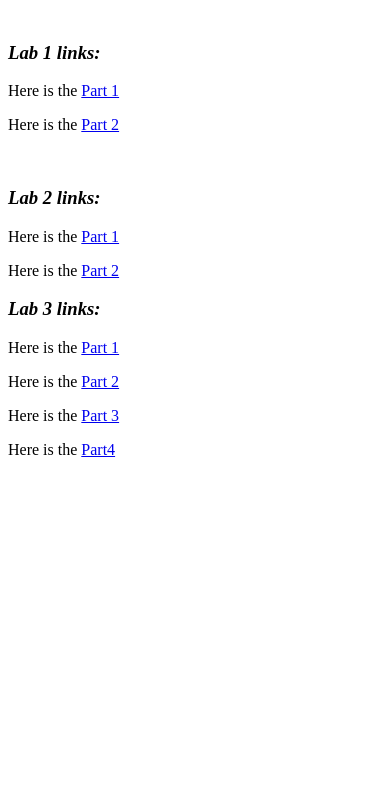
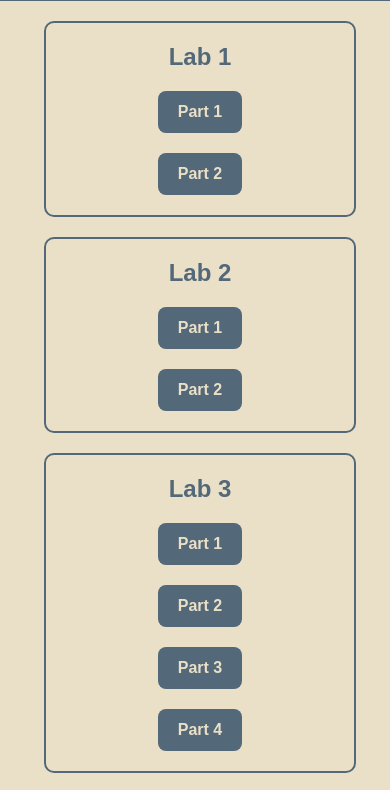
Before and after one commit to pkushal05/pkushal05.github.io, a plain HTML site: page index.html in a window 390 px wide. Shown: the part 186-976 px from the top of the page. Before the commit the page ends 844 px from the top, so only its background shows below. Drawn offline with Linux system fonts and the light colour scheme; a web font is replaced by a local one.

Commit message:
Styled the homepage using CSS
Little bit of practice

```diff
--- a/index.html
+++ b/index.html
@@ -1,29 +1,75 @@
 <!DOCTYPE html>
 <html lang="en">
+
+<head>
     <!--
         Name: Kushal Patel
         File: HomePage for assignments
-        Date: 23 Jan, 2024
+        Date: 3 Mar, 2025
         Desc: This is a homepage which contains the links to assignments.
     -->
-<head>
     <meta charset="UTF-8">
+    <meta name="viewport" content="width=device-width, initial-scale=1.0">
     <title>INFT1206 - Home Page</title>
+    <link rel="shortcut icon" href="./favicon/favicon.ico" type="image/x-icon">
+    <link rel="stylesheet" href="style.css">
+    <link rel="stylesheet" href="mediaqueries.css">
 </head>
+
 <body>
-<h1>INFT1206 - Web Devlopment Fundamentals</h1>
 
-<h2>This website is homepage for all the assignments of <b>INFT1206</b></h2><br>
-<h3><b><i>Lab 1 links: </i></b></h3>
-<p>Here is the <a href = "./Lab1/Part1/part1.html"> Part 1</a></p>
-<p>Here is the <a href = "./Lab1/Part2/part2.html"> Part 2</a></p><br>
-<h3><b><i>Lab 2 links: </i></b></h3>
-<p>Here is the <a href="./Lab2/Part1/part1.html">Part 1</a></p>
-<p>Here is the <a href="./Lab2/Part2/part2.html">Part 2</a></p>
-<h3><b><i>Lab 3 links: </i></b></h3>
-<p>Here is the <a href="./Lab3/Part1/part1.html">Part 1</a></p>
-<p>Here is the <a href="./Lab3/Part2/part2.html">Part 2</a></p>
-<p>Here is the <a href="./Lab3/Part3/part3.html">Part 3</a></p>
-<p>Here is the <a href="./Lab3/Part4/part4.html">Part4</a></p>
+    <header>
+        <h1>INFT1206 - Web Devlopment Fundamentals</h1>
+        <p>This website is homepage for all the assignments of <b>INFT1206</b></p>
+    </header>
+
+    <main class="container flex">
+        <div class="lab1 flex lab-boxes hover-effect">
+            <h2>Lab 1</h2>
+            <p><a href="./Lab1/Part1/part1.html" class="link-button">Part 1</a>
+            </p>
+            <p><a href="./Lab1/Part2/part2.html" class="link-button">Part 2</a>
+            </p>
+        </div>
+
+        <div class="lab2 flex lab-boxes hover-effect">
+            <h2>Lab 2</h2>
+            <p><a href="./Lab2/Part1/part1.html" class="link-button">Part 1</a>
+            </p>
+            <p><a href="./Lab2/Part2/part2.html" class="link-button">Part 2</a>
+            </p>
+        </div>
+
+        <div class="lab3 flex lab-boxes hover-effect">
+            <h2>Lab 3</h2>
+            <div class="grid-links">
+                <p><a href="./Lab3/Part1/part1.html" class="link-button">Part
+                        1</a></p>
+                <p><a href="./Lab3/Part2/part2.html" class="link-button">Part
+                        2</a></p>
+                <p><a href="./Lab3/Part3/part3.html" class="link-button">Part
+                        3</a></p>
+                <p><a href="./Lab3/Part4/part4.html" class="link-button">Part
+                        4</a></p>
+            </div>
+        </div>
+
+        <div class="lab4 flex lab-boxes hover-effect">
+            <h2>Lab 4</h2>
+            <div class="grid-links">
+                <p><a href="#" class="link-button">Part 1</a></p>
+                <p><a href="#" class="link-button">Part 2</a></p>
+                <p><a href="#" class="link-button">Part 3</a></p>
+                <p><a href="#" class="link-button">Part 4</a></p>
+            </div>
+        </div>
+
+        <div class="lab5 flex lab-boxes hover-effect">
+            <h2>Lab 5</h2>
+            <p><a href="#" class="link-button">Part 1</a></p>
+        </div>
+    </main>
+
 </body>
+
 </html>
--- /dev/null
+++ b/mediaqueries.css
@@ -0,0 +1,57 @@
+@media only screen and (max-width: 600px) {
+    h1 {
+        font-size: 2rem;
+    }
+
+    p {
+        font-size: 1rem;
+    }
+
+    h2 {
+        font-size: 1.5rem;
+    }
+
+    body {
+        flex-direction: column;
+        align-items: center;
+        gap: 40px;
+    }
+
+    .container {
+        flex-direction: column;
+        align-items: center;
+        height: auto;
+        padding-top: 20px;
+        padding-bottom: 20px;
+    }
+
+    .lab-boxes {
+        width: 80%;
+        height: auto;
+        padding: 20px;
+    }
+
+    .grid-links {
+        grid-template-columns: 1fr;
+        row-gap: 20px;
+    }
+
+    .link-button {
+        padding: 12px 20px;
+        font-size: 1rem;
+        text-align: center;
+    }
+
+    .link-button:hover {
+        transform: none;
+        box-shadow: none;
+    }
+
+    .lab1,
+    .lab2,
+    .lab3,
+    .lab4,
+    .lab5 {
+        gap: 20px;
+    }
+}
--- /dev/null
+++ b/style.css
@@ -0,0 +1,119 @@
+@import url('https://fonts.googleapis.com/css2?family=Big+Shoulders+Stencil:opsz,wght@10..72,100..900&display=swap');
+
+/* Global variables */
+* {
+    margin: 0;
+    padding: 0;
+    box-sizing: border-box;
+}
+
+:root {
+    --background-color: #536878;
+    --primary-text-color: #536878;
+    --header-color:  #EAE0C8;
+}
+
+h1 {
+    font-size: 3.5rem;
+    font-family: "Big Shoulders Stencil", sans-serif;
+}
+
+p {
+    font-size: 1.4rem;
+    font-family: "Big Shoulders Stencil", sans-serif;
+
+}
+
+h2 {
+    font-size: 2.4rem;
+    font-family: "Big Shoulders Stencil", sans-serif;
+
+
+}
+
+/* Utility class */
+
+.flex {
+    display: flex;
+    justify-content: center;
+    align-items: center;
+}
+
+body {
+    background-color: var(--background-color);
+    max-width: 100%;
+    min-height: 100vh;
+    display: flex;
+    justify-content: center;
+    align-items: center;
+    flex-direction: column;
+    color: var(--header-color);
+    gap: 80px;
+
+}
+
+header {
+    text-align: center;
+}
+
+.link-button{
+    background: var(--primary-text-color);
+    border-radius: 8px;
+    font-weight: 600;
+    color: #EAE0C8;
+    padding: 10px 15px;
+    text-align: center;
+    display: inline-block;
+    transition: all 0.3s ease;
+}
+
+.link-button:hover {
+    background: #bda367;
+    color: var(--primary-text-color);
+    transform: scale(1.05);
+    box-shadow: 0 0 10px rgba(0, 0, 0, 0.1);
+}
+
+.hover-effect:hover {
+    box-shadow: 0 0 15px #966d0d ;
+    transform: scale(1.05);
+}
+
+.lab-boxes {
+    color: var(--primary-text-color);
+    width: 20%;
+    height: 300px;
+    border: 2px solid var(--background-color);
+    border-radius: 10px;
+    margin-left: 10px;
+    flex-direction: column;
+    justify-content: space-evenly;
+    transition: all ease-in 0.2s;
+}
+
+.grid-links {
+    display: grid;
+    grid-template-columns: 1fr 1fr;
+    row-gap: 53px;
+    column-gap: 20px;
+}
+
+a {
+    text-decoration: none;
+    color: var(--header-color);
+}
+
+.container {
+    width: 100%;
+    height: 350px;
+    background-color: #EAE0C8;
+    justify-content: space-evenly;
+    gap: 20px;
+}
+
+/* Labs section */
+
+.lab5 {
+    margin-right: 10px;
+    padding-bottom: 72px;
+}
```
